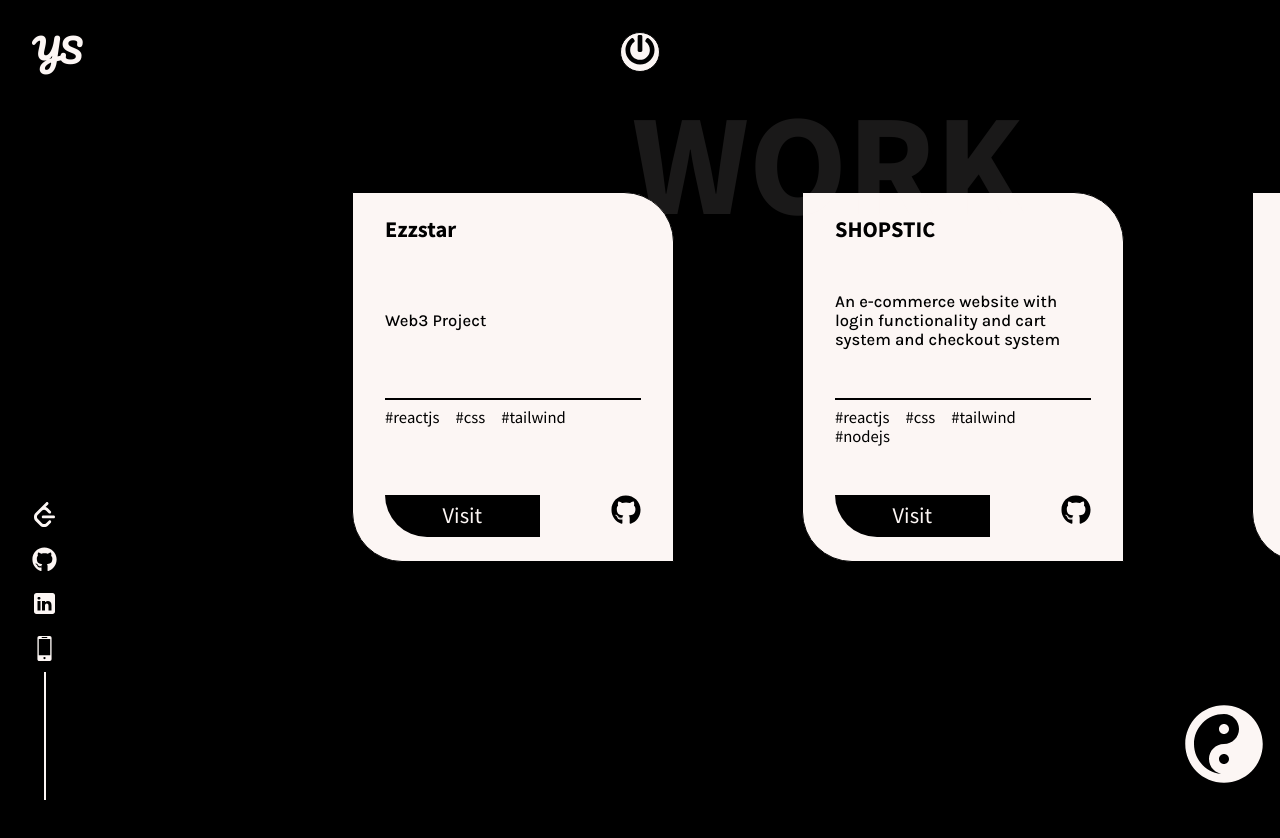
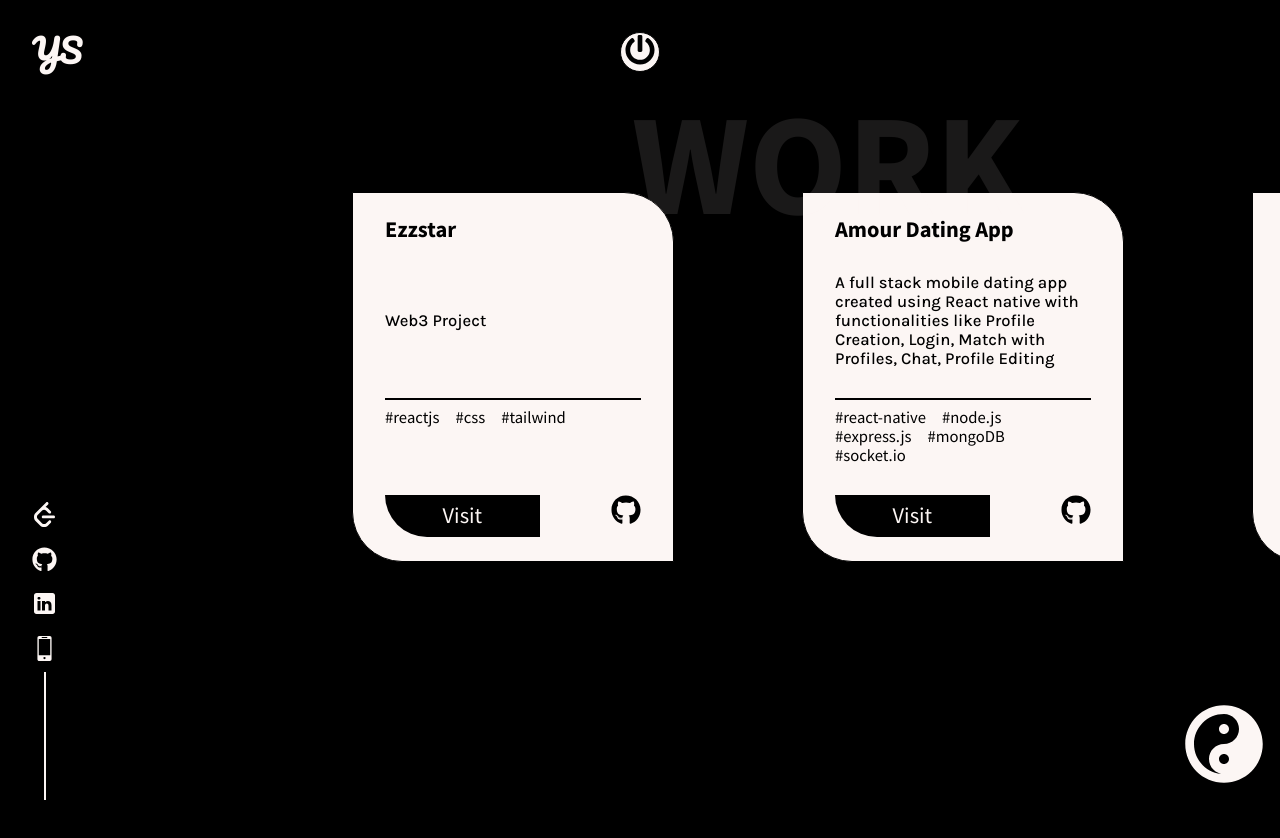
Before and after one commit to Yash18Singh/portfolio, a React (Create React App) app: page /projects in a window 1280 px wide. Shown: the top 838 px of the page. Built offline with nearby package versions, Linux system fonts and the light colour scheme.

Commit message:
Update WorkData.js

```diff
--- a/src/data/WorkData.js
+++ b/src/data/WorkData.js
@@ -7,6 +7,15 @@ export const Work = [
 
         demo:"https://ezzstar.space",
         github:"https://ezzstar.space"
+    },
+     {
+        id:12,
+        name:"Amour Dating App",
+        description:"A full stack mobile dating app created using React native with functionalities like Profile Creation, Login, Match with Profiles, Chat, Profile Editing",
+        tags:["react-native", 'node.js', 'express.js', 'mongoDB', 'socket.io'],
+
+        demo:"https://drive.google.com/drive/u/2/folders/16ids45swmPC0lBGoNFECXZTH9Jw7P1LK",
+        github:"https://github.com/Yash18Singh/Amour-Dating-App"
     },
     {
         id:10,
```
